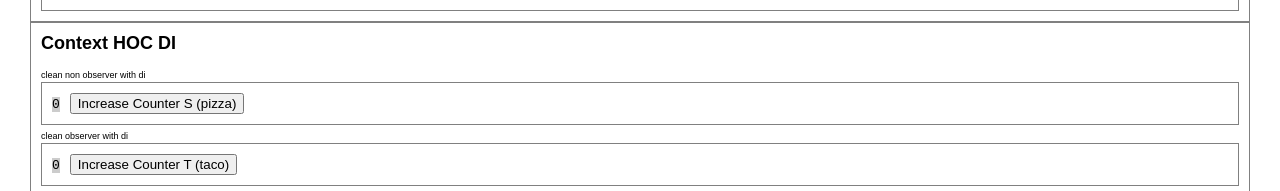
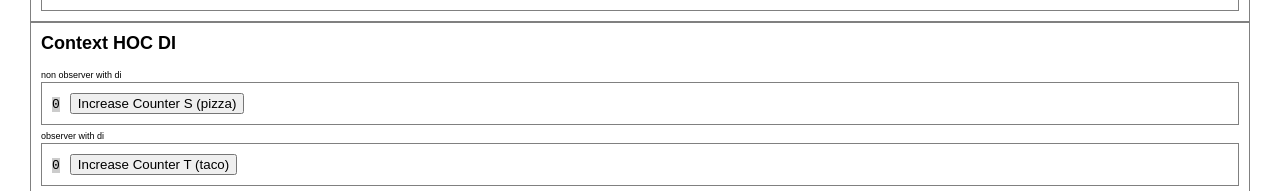
Before and after one commit to daltonrowe/mobx-tests, a React (Vite) app: page / in a window 1280 px wide. Shown: the part 1649-1840 px from the top of the page. Built offline with nearby package versions, Linux system fonts and the light colour scheme.

Commit message:
ya dirty

```diff
--- a/src/components/App.tsx
+++ b/src/components/App.tsx
@@ -125,10 +125,10 @@ function App(props: StoreProps) {
       <div style={{ display: collapseThree ? 'none' : 'block' }}>
         <h2>Context HOC DI</h2>
 
-        <span>clean non observer with di</span>
+        <span>non observer with di</span>
         <ComponentS otherProp="pizza" />
 
-        <span>clean observer with di</span>
+        <span>observer with di</span>
         <ComponentT otherProp="taco" />
       </div>
     </div>
```
